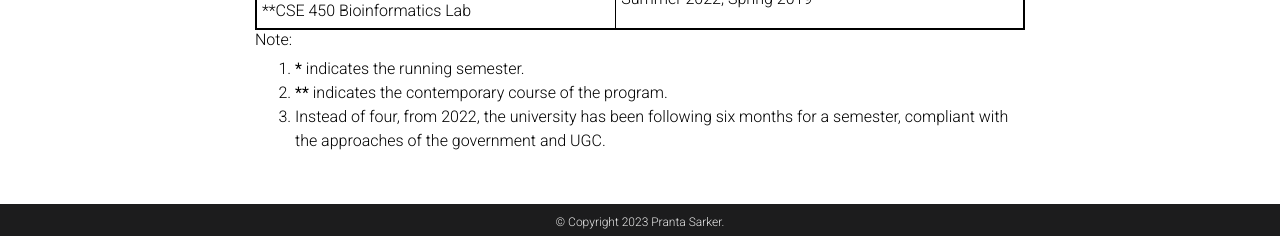
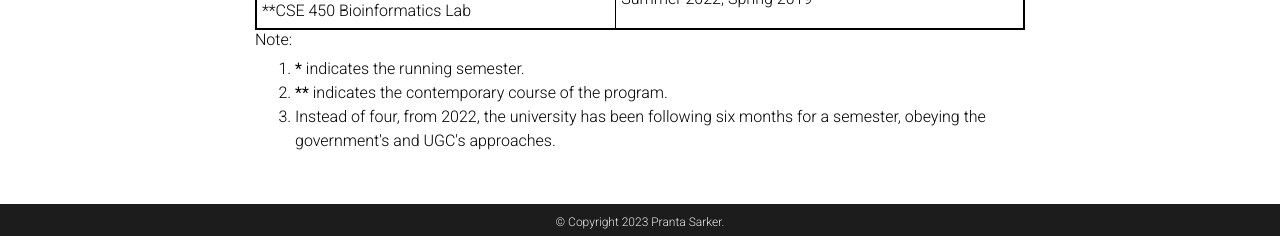
Before and after one commit to psarkerbd/psarkerbd.github.io, a Jekyll site: the page built from _pages/teaching.md, in a window 1280 px wide and 1314 px high. Shown: the part 1075-1311 px from the top of the window. Built offline with Jekyll 4.4.1, drawn with Linux system fonts in a browser that asks for light colours; comment, search, counter and statistics services are not loaded; a style sheet for code colours, icons or effects is not loaded.

Commit message:
Update teaching.md

```diff
--- a/_pages/teaching.md
+++ b/_pages/teaching.md
@@ -88,5 +88,5 @@ th, td {
 <ol>
     <li id="footnote-1"><b> * </b> indicates the running semester.</li>
     <li id="footnote-2"><b> ** </b> indicates the contemporary course of the program. </li>
-    <li id="footnote-3">Instead of four, from 2022, the university has been following six months for a semester, compliant with the approaches of the government and UGC.</li>
+    <li id="footnote-3">Instead of four, from 2022, the university has been following six months for a semester, obeying the government's and UGC's approaches.</li>
 </ol>
```
